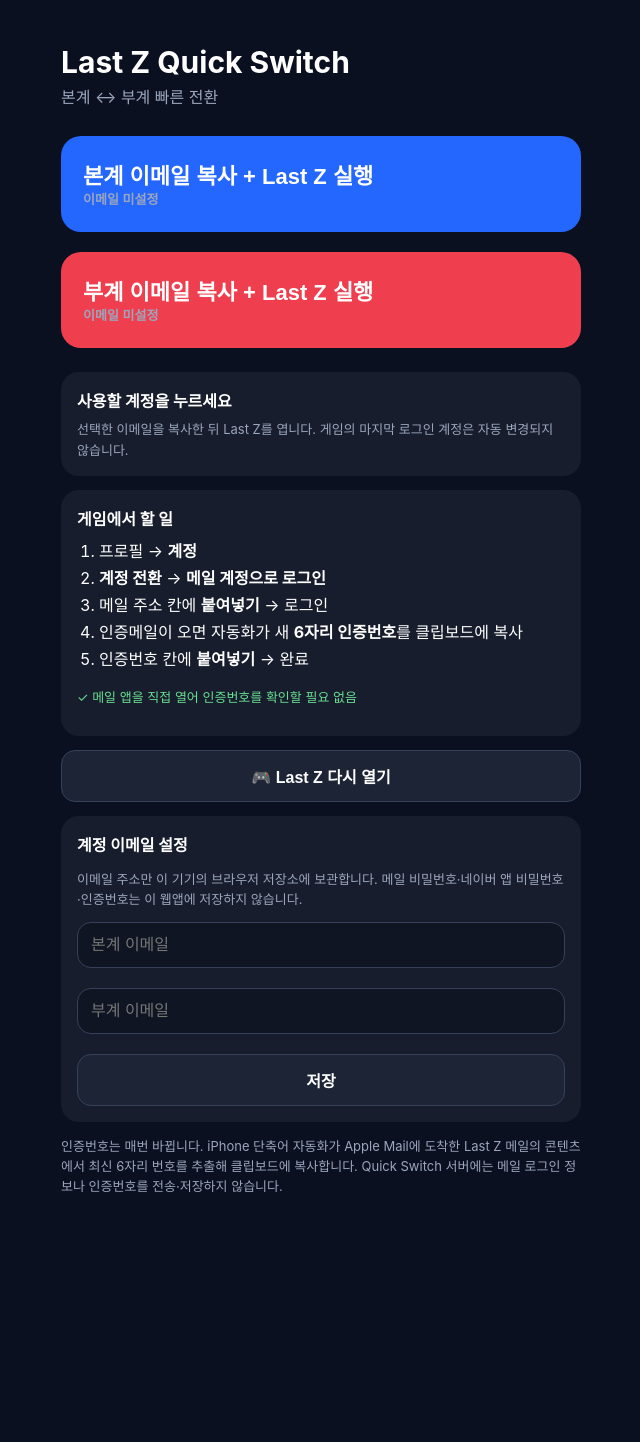
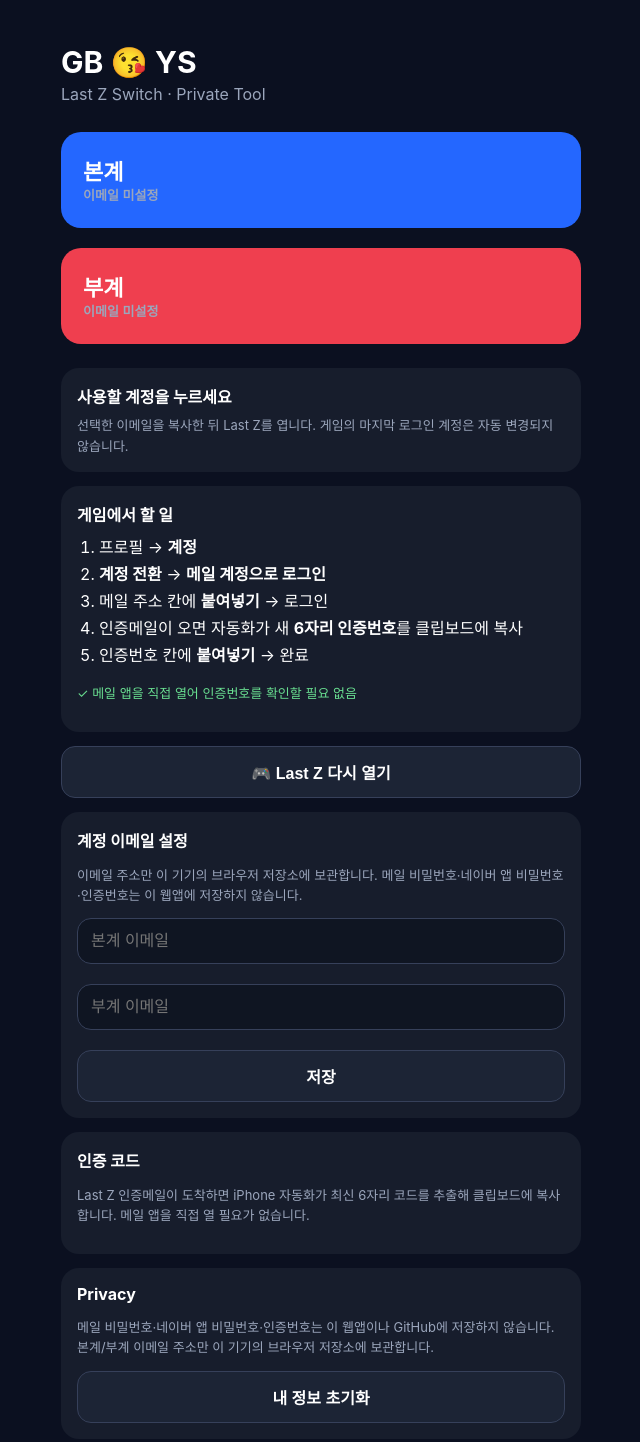
Before and after one commit to gbgeumtest/lastz-switch, a plain HTML site: page index.html in a window 1280 px wide. Shown: the top 1442 px of the page, without its empty margins (319-959 px from the left). Before the commit the page ends 1233 px from the top, so only its background shows below. Drawn offline with Linux system fonts and the light colour scheme.

Commit message:
Rebrand as GB YS private tool and add privacy panel

```diff
--- a/index.html
+++ b/index.html
@@ -24,11 +24,11 @@
 </head>
 <body>
 <div class="w">
-<h1>Last Z Quick Switch</h1>
-<div class="sub">본계 ↔ 부계 빠른 전환</div>
+<h1>GB 😘 YS</h1>
+<div class="sub">Last Z Switch · Private Tool</div>
 
-<button class="b blue" onclick="go('main')">본계 이메일 복사 + Last Z 실행<div class="sm" id="m1"></div></button>
-<button class="b red" onclick="go('sub')">부계 이메일 복사 + Last Z 실행<div class="sm" id="m2"></div></button>
+<button class="b blue" onclick="go('main')">본계<div class="sm" id="m1"></div></button>
+<button class="b red" onclick="go('sub')">부계<div class="sm" id="m2"></div></button>
 
 <div class="card">
   <b id="status">사용할 계정을 누르세요</b>
@@ -55,6 +55,17 @@
   <input id="main" type="email" autocomplete="off" placeholder="본계 이메일"><br><br>
   <input id="sub" type="email" autocomplete="off" placeholder="부계 이메일"><br><br>
   <button class="btn" onclick="save()">저장</button>
+</div>
+
+<div class="card">
+  <b>인증 코드</b>
+  <p class="sm">Last Z 인증메일이 도착하면 iPhone 자동화가 최신 6자리 코드를 추출해 클립보드에 복사합니다. 메일 앱을 직접 열 필요가 없습니다.</p>
+</div>
+
+<div class="card">
+  <b>Privacy</b>
+  <p class="sm">메일 비밀번호·네이버 앱 비밀번호·인증번호는 이 웹앱이나 GitHub에 저장하지 않습니다. 본계/부계 이메일 주소만 이 기기의 브라우저 저장소에 보관합니다.</p>
+  <button class="btn" onclick="clearData()">내 정보 초기화</button>
 </div>
 
 <p class="sm">인증번호는 매번 바뀝니다. iPhone 단축어 자동화가 Apple Mail에 도착한 Last Z 메일의 콘텐츠에서 최신 6자리 번호를 추출해 클립보드에 복사합니다. Quick Switch 서버에는 메일 로그인 정보나 인증번호를 전송·저장하지 않습니다.</p>
@@ -92,6 +103,14 @@
   document.getElementById("detail").textContent="Last Z 실행 중… 게임의 메일 주소 칸에서 붙여넣으세요.";
   setTimeout(()=>location.href="shortcuts://run-shortcut?name=Last%20Z%20%EC%97%B4%EA%B8%B0",250);
 }
+function clearData(){
+  if(!confirm("이 기기에 저장된 본계/부계 이메일을 삭제할까요?")) return;
+  localStorage.removeItem("main");
+  localStorage.removeItem("sub");
+  load();
+  document.getElementById("status").textContent="내 정보 초기화 완료";
+  document.getElementById("detail").textContent="저장된 이메일 주소를 삭제했습니다.";
+}
 function openGame(){
   document.getElementById("status").textContent="Last Z 실행 중…";
   document.getElementById("detail").textContent="인증번호가 도착했다면 인증번호 칸에서 붙여넣으세요.";
```
